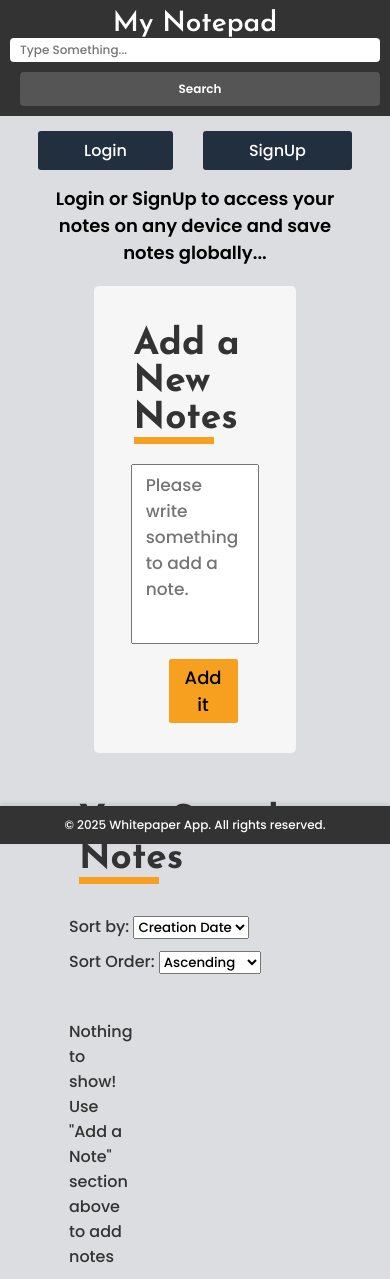
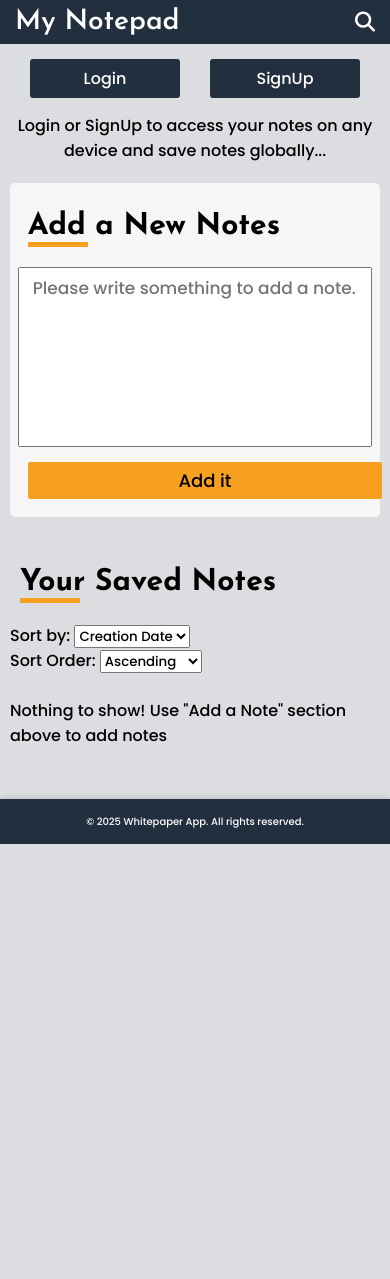
Before and after one commit to ygowthamr/WhitePaper, a Django app: page / in a window 390 px wide. After the commit the page ends 844 px from the top, so only its background shows below. Run offline with Django 3.2, Linux system fonts and the light colour scheme; some libraries are stand-ins or nearby versions.

Commit message:
Update responsive.css

```diff
--- a/static/css/responsive.css
+++ b/static/css/responsive.css
@@ -1,175 +1,192 @@
-/* Basic Reset */
-* {
-    margin: 0;
-    padding: 0;
-    box-sizing: border-box;
+/* Responsive Design */
+
+/* 1550px breakpoint */
+@media (max-width: 1550px) {
+    .wrapper {
+        width: 88%;
+    }
 }
 
-/* Body Styling */
-body {
-    font-family: Arial, sans-serif;
-    background-color: #DCDDE1;
-    color: #333; /* Text color */
+/* 1450px breakpoint */
+@media (max-width: 1450px) {
+    .wrapper {
+        width: 95%;
+    }
 }
 
-/* Header Styling */
-header {
-    display: flex;
-    justify-content: space-between;
-    align-items: center;
-    padding: 20px;
-    background-color: #333;
-    color: white;
+/* 1300px breakpoint */
+@media (max-width: 1300px) {
+    .wrapper {
+        width: 100%;
+    }
 }
 
-header .logo a {
-    font-size: 24px;
-    text-decoration: none;
-    color: white;
-    font-weight: bold;
+/* 1200px breakpoint */
+@media (max-width: 1200px) {
+    .wrapper .notes-container #notes {
+        grid-template-columns: repeat(3, 1fr); /* Adjust grid layout */
     }
 
-header .search-bar {
-    display: flex;
-    gap: 10px;
+    header {
+        padding: 8px 100px;
+    }
 }
 
-header .search-bar input[type="text"] {
-    padding: 5px 10px;
-    font-size: 14px;
-    border: none;
-    border-radius: 4px;
-    width: 250px;
+/* 1000px breakpoint */
+@media (max-width: 1000px) {
+    header {
+        padding: 8px 60px;
     }
 
-header .search-bar input[type="submit"] {
-    padding: 5px 15px;
-    font-size: 14px;
-    background-color: #555;
-    color: white;
-    border: none;
-    border-radius: 4px;
-    cursor: pointer;
+    .wrapper .text-input {
+        width: 75%;
+    }
 }
 
-/* Main Content */
-.main-container {
+/* 900px breakpoint */
+@media (max-width: 900px) {
+    .wrapper .notes-container .cards {
         padding: 20px;
-    max-width: 1200px;
-    margin: 0 auto;
+        margin: 5px;
     }
 
-/* Notes Section */
-.notes-container {
-    display: grid;
-    grid-template-columns: repeat(3, 1fr);
-    gap: 20px;
-    padding: 20px 0;
+    .wrapper .text-input button {
+        width: 100%; /* Full-width buttons */
+    }
 }
 
-.note {
-    background-color: white;
-    padding: 15px;
-    border-radius: 8px;
-    box-shadow: 0 4px 6px rgba(0, 0, 0, 0.1);
-    transition: transform 0.2s;
+/* 800px breakpoint */
+@media (max-width: 800px) {
+    .wrapper .notes-container {
+        padding: 10px;
     }
 
-.note:hover {
-    transform: scale(1.05);
+    .wrapper .text-input button {
+        margin: 10px 30px;
+        width: auto; /* Button adjusts dynamically */
+    }
 }
 
-/* Footer Styling */
-footer {
-    text-align: center;
-    padding: 10px;
-    background-color: #333;
-    color: white;
-    font-size: 14px;
+/* 750px breakpoint */
+@media (max-width: 750px) {
+    .wrapper .notes-container {
+        padding: 13px;
+        width: 80%;
     }
 
-/* Responsive Styling */
-@media (max-width: 1024px) {
-    header {
-        flex-direction: column;
-        text-align: center;
-        padding: 15px;
+    .wrapper .notes-container #notes {
+        grid-template-columns: repeat(2, 1fr); /* Two columns for medium screens */
     }
 
-    header .search-bar {
-        flex-direction: column;
-        gap: 10px;
+    header {
+        padding: 8px 30px;
+    }
+}
+
+/* 650px breakpoint */
+@media (max-width: 650px) {
+    .wrapper .notes-container {
+        width: 95%;
+    }
+
+    .wrapper .text-input {
+        width: 85%;
+    }
+}
+
+/* 540px breakpoint */
+@media (max-width: 540px) {
+    .wrapper .notes-container {
         width: 100%;
     }
 
-    header .search-bar input[type="text"] {
+    .wrapper .text-input {
+        width: 95%;
+        padding: 8px;
+    }
+
+    header {
+        padding: 8px 30px;
+    }
+
+    header .search-bar i {
+        display: block;
+        font-size: 20px;
+    }
+
+    header .search-bar input {
+        display: none; /* Hide search input */
+    }
+}
+
+/* 500px breakpoint */
+@media (max-width: 500px) {
+    h1 {
+        font-size: 30px;
+    }
+
+    .wrapper .text-input textarea {
+        width: 95%;
+    }
+
+    h1:after {
+        height: 5px;
+        width: 60px;
+    }
+
+    .wrapper .custom-message p {
+        font-size: 16px;
+        font-weight: 500;
+    }
+
+    .wrapper .notes-container #notes {
+        grid-template-columns: repeat(1, 1fr); /* Single column layout */
+    }
+
+    .wrapper .notes-container {
+        width: 80%;
+        padding: 10px;
+    }
+
+    .wrapper .text-input button {
+        margin: 10px;
         width: 100%;
     }
 
-    .notes-container {
-        grid-template-columns: repeat(2, 1fr);
-        gap: 15px;
+    .wrapper .user-logout {
+        padding: 7px 0;
+        font-size: 20px;
     }
 }
 
-@media (max-width: 768px) {
+/* 400px breakpoint */
+@media (max-width: 400px) {
+    .wrapper .notes-container {
+        width: 100%;
+    }
+
     header {
+        padding: 8px 15px;
+    }
+
+    .wrapper .text-input textarea {
+        width: 100%;
+    }
+}
+
+/* 350px breakpoint */
+@media (max-width: 350px) {
+    .wrapper .notes-container {
+        width: 100%;
         padding: 10px;
     }
 
-    header .logo a {
-        font-size: 20px;
-    }
-
-    header .search-bar input[type="text"] {
-        font-size: 12px;
-        width: 100%;
-    }
-
-    header .search-bar input[type="submit"] {
-        font-size: 12px;
-    }
-
-    .notes-container {
-        grid-template-columns: 1fr;
-        gap: 10px;
+    .wrapper .text-input button {
+        font-size: 14px; /* Adjust button size */
+        padding: 8px; /* Compact padding for smaller screens */
     }
 }
 
-@media (max-width: 480px) {
-    header .logo a {
-        font-size: 18px;
-    }
-
-    header .search-bar input[type="text"] {
-        font-size: 12px;
-        padding: 8px;
-    }
-
-    header .search-bar input[type="submit"] {
-        font-size: 12px;
-        padding: 8px 12px;
-    }
-
-    footer {
-        font-size: 12px;
-    }
-}
-
-@media (max-width: 360px) {
-    header .logo a {
-        font-size: 16px;
-    }
-
-    header .search-bar input[type="text"] {
-        font-size: 10px;
-        padding: 6px;
-    }
-
-    header .search-bar input[type="submit"] {
-        font-size: 10px;
-        padding: 6px 10px;
-    }
 
     footer {
         font-size: 10px;
```
Lines whose indentation alone changed are shown as unchanged.
